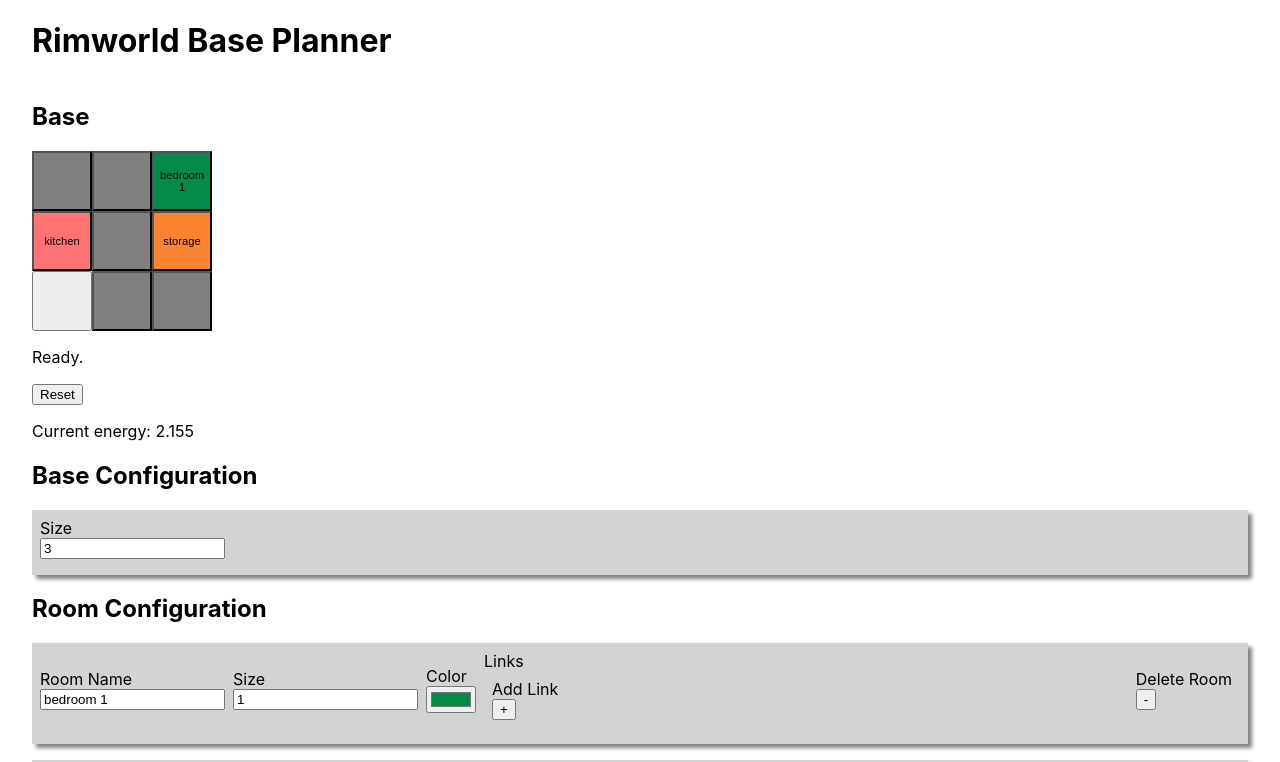
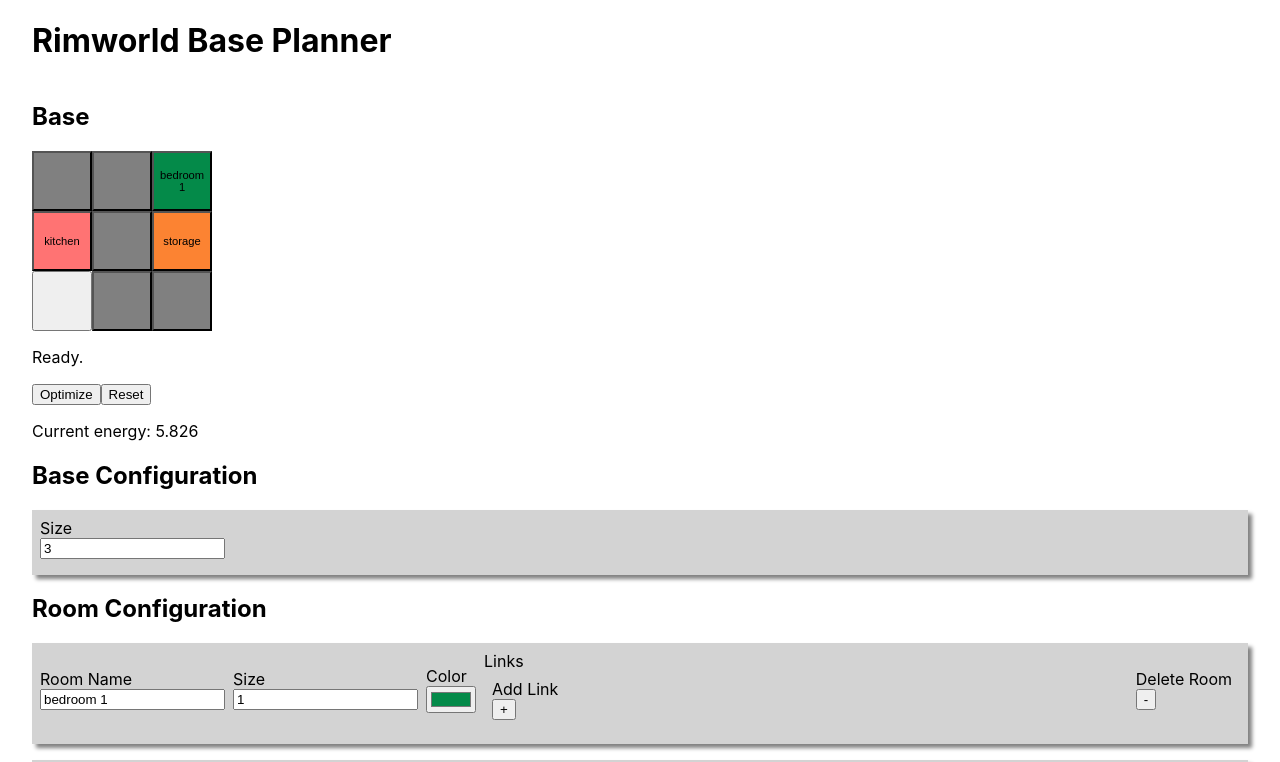
Before and after one commit to CameronHudson8/rimworld-base-planner, a React app: page / in a window 1280 px wide. Shown: the top 762 px of the page. Built offline with nearby package versions, Linux system fonts and the light colour scheme.

Commit message:
fix: optimization is tenatively working again

```diff
--- a/scripts/start.js
+++ b/scripts/start.js
@@ -45,7 +45,7 @@
 
 // Tools like Cloud9 rely on this.
 const DEFAULT_PORT = parseInt(process.env.PORT, 10) || 3000;
-const HOST = process.env.HOST || '0.0.0.0';
+const HOST = process.env.HOST || 'localhost';
 
 if (process.env.HOST) {
   console.log(
--- a/src/models/base.ts
+++ b/src/models/base.ts
@@ -70,7 +70,7 @@
 
 export enum BaseState {
   READY = 'READY',
-  RECONCILING = 'RECONCILING'
+  RECONCILING = 'RECONCILING',
 }
 
 export enum BaseError {
@@ -134,8 +134,6 @@
 
 export class Base implements BaseData {
 
-  private static OPTIMIZATION_ITERATIONS = Math.pow(2, 16);
-
   readonly id: string;
   readonly metadata = {};
   readonly spec: BaseSpec;
@@ -175,29 +173,6 @@
     return this;
   }
 
-  // // This returns a deep clone of an existing class instance. No object references are preserved.
-  // clone(): Base {
-  //   const cloneData = new Base(JSON.parse(JSON.stringify(this)));
-  //   const clone = new Base({
-  //     spec: {
-  //       cells: [],
-  //       links: [],
-  //       rooms: [],
-  //     },
-  //     status: {
-  //       cells: [],
-  //       rooms: [],
-  //       links: [],
-  //       cellsAvailable: 0,
-  //       cellsNeeded: 0,
-  //       energy: 0,
-  //       errors: [],
-  //       state: BaseState.RECONCILING,
-  //     },
-  //   });
-  //   return Object.assign(clone, cloneData);
-  // }
-
   deleteLink(index: number): Base {
     this.spec.links = [
       ...this.spec.links.slice(0, index),
@@ -215,91 +190,6 @@
     this.status.state = BaseState.RECONCILING;
     return this;
   }
-
-  // getDistance(cell1Id: CellId, cell2Id: CellId): number {
-  //   const cell1 = this.cells.get(cell1Id);
-  //   const cell2 = this.cells.get(cell2Id);
-
-  //   const distance = Math.pow(
-  //     Math.pow(cell1.status.coordinates[0] - cell2.status.coordinates[0], 2)
-  //     + Math.pow(cell1.status.coordinates[1] - cell2.status.coordinates[1], 2),
-  //     0.5
-  //   );
-  //   return distance;
-  // }
-
-  // optimize(): Base {
-
-  //   let nextBase = this.clone();
-
-  //   for (let iteration = 0; iteration < Base.OPTIMIZATION_ITERATIONS; iteration += 1) {
-
-  //     const candidateBase = nextBase.clone();
-
-  //     // Identify 2 cells that will swap roomIds.
-  //     const usableCells = candidateBase.cells
-  //       .list([(cell) => cell.spec.usable]);
-  //     const cell1 = Base.randomFromArray(usableCells);
-  //     const cell1Links = cell1.spec.roomName === undefined
-  //       ? []
-  //       : candidateBase.links.list([(link) => link.spec.roomNames[0] === cell1.spec.roomName || link.spec.roomNames[1] === cell1.spec.roomName]);
-
-  //     const swappableCells = usableCells
-  //       .filter((cell) => {
-  //         // Don't swap the cell with itself.
-  //         if (cell === cell1) {
-  //           return false;
-  //         }
-
-  //         // Don't swap roomIds with another cell that has identical links.
-  //         // The energy would be the same, so it would waste an iteration.
-  //         if (cell1.spec.roomName === undefined && cell.spec.roomName === undefined) {
-  //           return false;
-  //         }
-  //         // If cell1 has no roomId, then any cell that has a roomId would be a meaningful swap.
-  //         // The reverse is also true.
-  //         if (cell1.spec.roomName === undefined && cell.spec.roomName !== undefined) {
-  //           return true;
-  //         }
-  //         if (cell1.spec.roomName !== undefined && cell.spec.roomName === undefined) {
-  //           return true;
-  //         }
-
-  //         // If cell1 and cell have different links, then the swap is meaningful.
-  //         // If they have identical links, then it is not.
-  //         const cellLinks = cell.spec.roomName === undefined
-  //           ? []
-  //           : candidateBase.links.list([(link) => link.spec.roomNames[0] === cell.spec.roomName || link.spec.roomNames[1] === cell.spec.roomName]);
-  //         if (cell1Links.length !== cellLinks.length) {
-  //           return true;
-  //         }
-  //         return !cell1Links.every((link1) => cellLinks.some((link2) => linksEqual(link1, link2)));
-  //       });
-
-  //     const cell2 = Base.randomFromArray(swappableCells);
-  //     if (!cell2) {
-  //       throw new Error(`Random selection from array unexpectedly returned undefined. Is the array swappableCells empty? (length = ${swappableCells.length}).`);
-  //     }
-
-  //     const cell1RoomName = cell1.spec.roomName;
-  //     const cell2RoomName = cell2.spec.roomName;
-  //     cell1.spec.roomName = cell2RoomName;
-  //     cell2.spec.roomName = cell1RoomName;
-  //     candidateBase.cells.put(cell1);
-  //     candidateBase.cells.put(cell2);
-
-  //     candidateBase.status.energy = candidateBase.computeEnergy();
-
-  //     // Quadratic
-  //     const energyIncreaseFractionAllowed = 1 + Math.pow(Base.OPTIMIZATION_ITERATIONS - iteration, 2) / Math.pow(Base.OPTIMIZATION_ITERATIONS, 2);
-  //     const energyIncreaseFraction = candidateBase.status.energy / nextBase.status.energy;
-
-  //     if (energyIncreaseFraction < energyIncreaseFractionAllowed) {
-  //       nextBase = candidateBase;
-  //     }
-  //   }
-  //   return nextBase.status.energy < this.status.energy ? nextBase : this;
-  // }
 
   setCellUsability(coordinates: { 0: number, 1: number }, usable: boolean): Base {
     if (coordinates[0] < 0) {
@@ -464,3 +354,43 @@
   }
 
 };
+
+export function clone(base: BaseData): BaseData {
+  return {
+    id: base.id,
+    metadata: {},
+    spec: {
+      cells: base.spec.cells.map((baseSpecCellRow) => baseSpecCellRow.map((baseSpecCell) => ({
+        usable: baseSpecCell.usable,
+        ...("roomName" in baseSpecCell ? { roomName: baseSpecCell.roomName } : {}),
+      }))),
+      links: base.spec.links.map((baseSpecLink) => ({
+        roomNames: {
+          0: baseSpecLink.roomNames[0],
+          1: baseSpecLink.roomNames[1],
+        }
+      })),
+      rooms: base.spec.rooms.map((baseSpecRoom) => ({
+        name: baseSpecRoom.name,
+        color: baseSpecRoom.color,
+        size: baseSpecRoom.size,
+      })),
+    },
+    status: {
+      cells: base.status.cells.map((baseStatusCellRow) => baseStatusCellRow.map((baseStatusCell) => ({
+        id: baseStatusCell.id,
+      }))),
+      rooms: base.status.rooms.map((baseStatusRoom) => ({
+        id: baseStatusRoom.id,
+      })),
+      links: base.status.links.map((baseStatusLink) => ({
+        id: baseStatusLink.id,
+      })),
+      energy: base.status.energy,
+      errors: base.status.errors.map((error) => Object.entries(error)).map(([key, value]) => ({
+        [String(key)]: value,
+      })).flat(),
+      state: base.status.state,
+    }
+  };
+}
--- a/src/models/cell.ts
+++ b/src/models/cell.ts
@@ -65,7 +65,7 @@
   readonly status: CellStatus;
 };
 
-export function cloneCell(cell: Cell): Cell {
+export function clone(cell: Cell): Cell {
   const clone: Cell = {
     id: cell.id,
     metadata: {
--- a/src/models/room.ts
+++ b/src/models/room.ts
@@ -69,7 +69,7 @@
 };
 
 // This returns a deep clone of an existing class instance. No object references are preserved.
-export function cloneRoom(room: Room): Room {
+export function clone(room: Room): Room {
   const clone: Room = {
     id: room.id,
     metadata: {
--- a/src/reconcilers/base-reconciler.ts
+++ b/src/reconcilers/base-reconciler.ts
@@ -1,6 +1,6 @@
 import { Publisher, UnsubscribeFunc } from "../events/publisher";
-import { BaseData, BaseError, BaseId, BaseState, notEnoughSpaceError, roomNotFoundError } from "../models/base";
-import { CellData, CellOwnerType } from "../models/cell";
+import { BaseData, BaseError, BaseId, BaseState, notEnoughSpaceError, roomNotFoundError, clone as cloneBase } from "../models/base";
+import { CellData, CellOwnerType, clone as cloneCell } from "../models/cell";
 import { LinkData, LinkOwnerType } from "../models/link";
 import { RoomData, RoomName, RoomOwnerType } from "../models/room";
 import { Database } from "../storage/database";
@@ -12,6 +12,8 @@
 };
 
 export class BaseReconciler {
+
+  private static OPTIMIZATION_ITERATIONS = Math.pow(2, 3);
 
   baseDb: Database<BaseData>;
   cellDb: Database<CellData>;
@@ -52,6 +54,92 @@
 
   }
 
+  optimize(baseId: BaseId): { baseDbData: BaseData[], cellDbData: CellData[] } {
+    const base = this.baseDb.get(baseId);
+    const cells = base.status.cells.map((baseStatusCellRow) => baseStatusCellRow.map((baseStatusCell) => this.cellDb.get(baseStatusCell.id)));
+
+    let nextBase = cloneBase(base);
+    let nextCells = cells.map((cellRow) => cellRow.map((cell) => cloneCell(cell)));
+
+    for (let iteration = 0; iteration < BaseReconciler.OPTIMIZATION_ITERATIONS; iteration += 1) {
+
+      const candidateBase = cloneBase(nextBase);
+      const candidateCells = nextCells.map((cellRow) => cellRow.map((cell) => cloneCell(cell)));
+
+      // Create a list of usable cells, including their coordinates, to facilitate swapping later.
+      const usableCells = candidateBase.status.cells
+        .map((baseStatusCellRow, i) => baseStatusCellRow
+          .map((baseStatusCell, j) => ({
+            cell: this.cellDb.get(baseStatusCell.id),
+            coordinates: {
+              0: i,
+              1: j,
+            },
+          }))
+        )
+        .flat()
+        .filter((cellWithCoordinates) => cellWithCoordinates.cell.spec.usable === true);
+
+      // Randomly select 2 sets of coordinates, without replacement.
+      const [cell1WithCoordinates] = usableCells.splice(Math.floor(Math.random() * usableCells.length), 1);
+      const [cell2WithCoordinates] = usableCells.splice(Math.floor(Math.random() * usableCells.length), 1);
+      const {
+        coordinates: {
+          0: cell1i,
+          1: cell1j,
+        },
+      } = cell1WithCoordinates;
+      const {
+        coordinates: {
+          0: cell2i,
+          1: cell2j,
+        },
+      } = cell2WithCoordinates;
+
+      // We want to swap 3 things:
+      // 1. If present, the roomName(s) in the CellSpecs of the BaseSpec.
+      //    (There aren't corresponding roomId(s) in the the CellStatuses of the BaseStatus.)
+      // 2. The roomName(s) in the CellSpecs of the cells.
+      // 3. The roomIds(s) in the CellStatuses of the cells.
+      const baseSpecCell1RoomName = candidateBase.spec.cells[cell1i][cell1j].roomName;
+      const baseSpecCell2RoomName = candidateBase.spec.cells[cell2i][cell2j].roomName;
+      candidateBase.spec.cells[cell1i][cell1j].roomName = baseSpecCell2RoomName;
+      candidateBase.spec.cells[cell1i][cell1j].roomName = baseSpecCell1RoomName;
+
+      const cell1SpecRoomName = candidateCells[cell1i][cell1j].spec.roomName;
+      const cell2SpecRoomName = candidateCells[cell2i][cell2j].spec.roomName;
+      candidateCells[cell1i][cell1j].spec.roomName = cell2SpecRoomName;
+      candidateCells[cell2i][cell2j].spec.roomName = cell1SpecRoomName;
+
+      const cell1StatusRoomId = candidateCells[cell1i][cell1j].status.roomId;
+      const cell2StatusRoomId = candidateCells[cell2i][cell2j].status.roomId;
+      candidateCells[cell1i][cell1j].status.roomId = cell2StatusRoomId;
+      candidateCells[cell2i][cell2j].status.roomId = cell1StatusRoomId;
+
+      // Create a temporary "database" (not saved to local storage) that we will use for the energy computation.
+      const cellDb = new Database<CellData>(candidateCells.flat());
+
+      candidateBase.status.energy = this.computeEnergy(candidateBase, { cellDb });
+
+      // Quadratic
+      const energyIncreaseFractionAllowed = 1 + Math.pow(BaseReconciler.OPTIMIZATION_ITERATIONS - iteration, 2) / Math.pow(BaseReconciler.OPTIMIZATION_ITERATIONS, 2);
+      const energyIncreaseFraction = candidateBase.status.energy / nextBase.status.energy;
+
+      if (energyIncreaseFraction < energyIncreaseFractionAllowed) {
+        nextBase = candidateBase;
+        nextCells = candidateCells;
+      }
+    }
+    nextBase = nextBase.status.energy < base.status.energy ? nextBase : base;
+    nextCells = nextBase.status.energy < base.status.energy ? nextCells : cells;
+    nextBase.status.state = BaseState.READY;
+
+    return {
+      baseDbData: [nextBase],
+      cellDbData: nextCells.flat(),
+    };
+  }
+
   reconcile(baseId: BaseId): BaseData {
     // Reconcile the child resources in this order:
     // 1. The rooms.
@@ -75,7 +163,6 @@
       this.baseDb.put(base);
     }
     base.status.energy = this.computeEnergy(base);
-
     base.status.state = BaseState.READY;
     this.baseDb.put(base);
     return base;
@@ -84,13 +171,17 @@
   private computeEnergy(
     base: BaseData,
     {
-      centerOfMassWeight,
-      intraRoomWeight,
-      interRoomWeight,
+      cellDb = this.cellDb,
+      centerOfMassWeight = 0.5,
+      interRoomWeight = 1,
+      intraRoomWeight = 2,
+      linkDb = this.linkDb,
     } = {
+        cellDb: this.cellDb,
         centerOfMassWeight: 0.5,
+        interRoomWeight: 1,
         intraRoomWeight: 2,
-        interRoomWeight: 1,
+        linkDb: this.linkDb,
       }
   ): number {
 
@@ -111,11 +202,11 @@
       };
     }
 
-    const baseLinks = base.status.links.map((baseStatusLink) => this.linkDb.get(baseStatusLink.id));
+    const baseLinks = base.status.links.map((baseStatusLink) => linkDb.get(baseStatusLink.id));
 
     const cellEnergyStats = base.status.cells.map((baseStatusCellRow1, cell1i) => {
       return baseStatusCellRow1.map((baseStatusCell1, cell1j) => {
-        const cell1 = this.cellDb.get(baseStatusCell1.id);
+        const cell1 = cellDb.get(baseStatusCell1.id);
         if (
           // Ignore unusable cells.
           cell1.spec.usable === false
@@ -133,7 +224,7 @@
           // We only want to compute each cell<->cell energy only once (~n^2/2, not n^2).
           // Therefore, return early depending on cell2i (and below, depending on cell2j).
           return baseStatusCellRow2.map((baseStatusCell2, cell2j) => {
-            const cell2 = this.cellDb.get(baseStatusCell2.id);
+            const cell2 = cellDb.get(baseStatusCell2.id);
             if (
               // Ignore unusable cells.
               cell1.spec.usable === false
@@ -141,7 +232,7 @@
               || cell2.status.roomId === undefined
               // We only want to compute each cell<->cell energy only once (~n^2/2, not n^2).
               // Therefore, return early depending on the coordinates of cell1 and cell2.
-              || (cell2i < cell1i) || ((cell2i == cell1i) && (cell2j <= cell1j))
+              || (cell2i < cell1i) || ((cell2i === cell1i) && (cell2j <= cell1j))
             ) {
               return makeEmptyEnergyStats();
             }
@@ -539,7 +630,7 @@
       // TODO This is naive for now. I don't have a good way of knowing what data type
       // the record was, let alone which base(s) it affects.
 
-      // Critical section
+      // Begin critical section
       // This only works because there is only one instance of this BaseReconciler in existence at any time.
       if (this.reconciliationInProgress === true) {
         return;
@@ -553,10 +644,18 @@
       try {
         for (const baseId of this.queue) {
           const base = this.baseDb.get(baseId);
-          if (base.status.state === BaseState.READY) {
-            continue;
+          switch (base.status.state) {
+            case BaseState.READY: {
+              continue;
+            }
+            case BaseState.RECONCILING: {
+              this.reconcile(base.id);
+              continue;
+            }
+            default: {
+              throw new Error(`Unknown base state '${base.status.state}'.`);
+            }
           }
-          this.reconcile(base.id);
         }
       } finally {
         this.persist({
--- a/src/storage/database.ts
+++ b/src/storage/database.ts
@@ -216,7 +216,7 @@
             id: "0ca59015-7a53-4d8e-a873-1c1eed99ac48",
           },
         ],
-        energy: 2.155,
+        energy: 5.826,
         errors: [],
         state: BaseState.READY,
       },
--- a/src/views/base/base-view.tsx
+++ b/src/views/base/base-view.tsx
@@ -55,7 +55,7 @@
     linkDb,
     roomDb,
   };
-  new BaseReconciler(dbData, (newState) => {
+  const baseReconciler = new BaseReconciler(dbData, (newState) => {
     return setState({
       ...state,
       ...newState,
@@ -70,13 +70,16 @@
   const base = new Base(mostRecentBase);
 
   // const [isOptimizing, setIsOptimizing] = useState(false);
-
+  enum MessageType {
+    ERROR = "ERROR",
+    INFO = "INFO",
+  }
   const [message, setMessage] = useState<{
     text: string,
-    type: 'ERROR' | 'INFO',
+    type: MessageType,
   }>({
     text: "Ready.",
-    type: 'INFO',
+    type: MessageType.INFO,
   });
 
   return (
@@ -84,7 +87,6 @@
       <div className="cell-grid">
         <h2>Base</h2>
         {
-          // base.status.cells.map((cellRow, i) => (
           base.status.cells.map((baseStatusCellRow, i) => (
             <div
               className="cell-row"
@@ -114,7 +116,7 @@
                         } catch (err) {
                           console.error(err);
                           setMessage({
-                            type: 'ERROR',
+                            type: MessageType.ERROR,
                             text: String(err),
                           });
                         }
@@ -151,43 +153,36 @@
       }
 
       {/* <p>{isOptimizing}</p> */}
-      {/*
       <button
-        disabled={isOptimizing}
+        // disabled={isOptimizing}
         onClick={() => {
           try {
-            // TODO Set base.status.state to 'OPTIMIZING' with info: { totalIterations: 1000, iterationsRemaining: 1000 },
-            // save it to the DB, and call setState.
-            // Upon the next React state load, it should begin optimization.
-            // If a better candidate is found, then info: { totalIterations: 1000, iterationsRemaining: x } should be updated,
-            // the Base should be saved to the DB, and setState should be called.
-            // The process will repeat until iterationsRemaining reaches 0.
             setMessage({
-              type: 'INFO',
+              type: MessageType.INFO,
               text: "Optimizing...",
             });
-            setIsOptimizing(true);
-            base.optimize();
-            baseDb.put(base);
-            reconcileBase(base);
-            setMessage({
-              type: 'INFO',
-              text: 'Ready.',
+            const { baseDbData, cellDbData } = baseReconciler.optimize(base.id);
+            setState({
+              ...state,
+              baseDbData,
+              cellDbData,
             });
           } catch (err) {
             console.error(err);
             setMessage({
-              type: 'ERROR',
+              type: MessageType.ERROR,
               text: String(err),
             });
           } finally {
-            setIsOptimizing(false);
+            setMessage({
+              type: MessageType.INFO,
+              text: 'Ready.',
+            });
           }
         }}
       >
         Optimize
       </button>
-      */}
       <button
         // disabled={isOptimizing}
         onClick={() => {
@@ -200,7 +195,7 @@
           } catch (err) {
             console.error(err);
             setMessage({
-              type: 'ERROR',
+              type: MessageType.ERROR,
               text: String(err),
             });
           }
@@ -241,7 +236,7 @@
               } catch (err) {
                 console.error(err);
                 setMessage({
-                  type: 'ERROR',
+                  type: MessageType.ERROR,
                   text: String(err),
                 });
               }
@@ -272,7 +267,7 @@
                       const newRoomName = event.target.value;
                       try {
                         base.setRoomName(r, newRoomName);
-                        // Updated affected links.
+                        // Update the affected links.
                         const affectedLinks = base.status.links
                           .map((baseStatusLink) => linkDb.get(baseStatusLink.id))
                           .filter((link) => link.status.roomIds[0] === room.id || link.status.roomIds[1] === room.id);
@@ -289,7 +284,7 @@
                       } catch (err) {
                         console.error(err);
                         setMessage({
-                          type: 'ERROR',
+                          type: MessageType.ERROR,
                           text: String(err),
                         });
                       }
@@ -310,7 +305,7 @@
                       const newRoomSize = Number(event.target.value);
                       if (newRoomSize < Number(event.target.min)) {
                         setMessage({
-                          type: 'ERROR',
+                          type: MessageType.ERROR,
                           text: `The room size ${newRoomSize} is too small.`,
                         });
                         return;
@@ -321,7 +316,7 @@
                       } catch (err) {
                         console.error(err);
                         setMessage({
-                          type: 'ERROR',
+                          type: MessageType.ERROR,
                           text: String(err),
                         });
                       }
@@ -345,7 +340,7 @@
                       } catch (err) {
                         console.error(err);
                         setMessage({
-                          type: 'ERROR',
+                          type: MessageType.ERROR,
                           text: String(err),
                         });
                       }
@@ -410,7 +405,7 @@
                                         } catch (err) {
                                           console.error(err);
                                           setMessage({
-                                            type: 'ERROR',
+                                            type: MessageType.ERROR,
                                             text: String(err),
                                           });
                                         }
@@ -450,7 +445,7 @@
                                         } catch (err) {
                                           console.error(err);
                                           setMessage({
-                                            type: 'ERROR',
+                                            type: MessageType.ERROR,
                                             text: String(err),
                                           });
                                         }
@@ -481,7 +476,7 @@
                                 } catch (err) {
                                   console.error(err);
                                   setMessage({
-                                    type: 'ERROR',
+                                    type: MessageType.ERROR,
                                     text: String(err),
                                   });
                                 }
@@ -532,7 +527,7 @@
                         } catch (err) {
                           console.error(err);
                           setMessage({
-                            type: 'ERROR',
+                            type: MessageType.ERROR,
                             text: String(err),
                           });
                         }
@@ -562,7 +557,7 @@
               } catch (err) {
                 console.error(err);
                 setMessage({
-                  type: 'ERROR',
+                  type: MessageType.ERROR,
                   text: String(err),
                 });
               }
```
Also changed, not shown: src/models/link.ts (+0 -14 lines), 1 other file (tests, documents, lock files or other folders).
